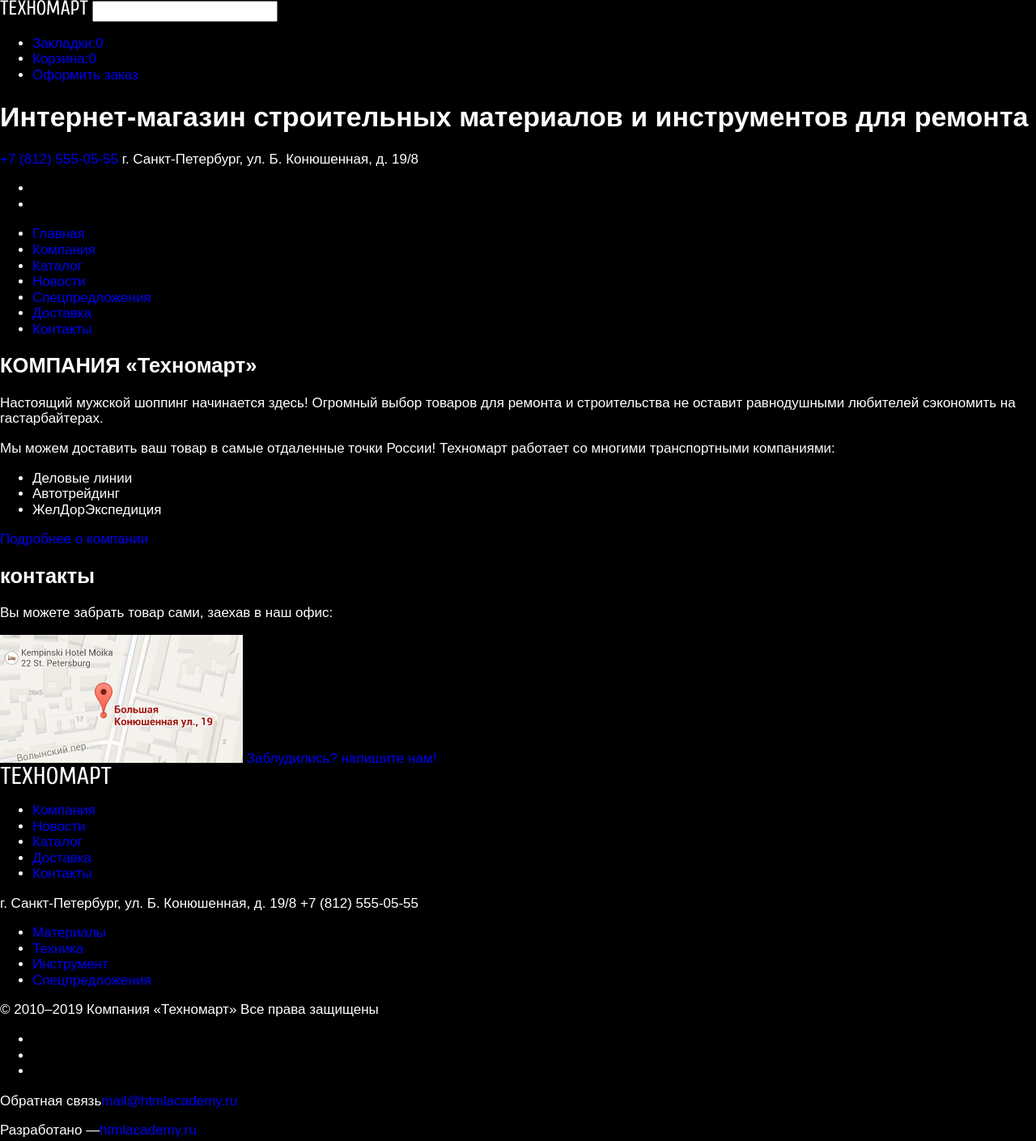
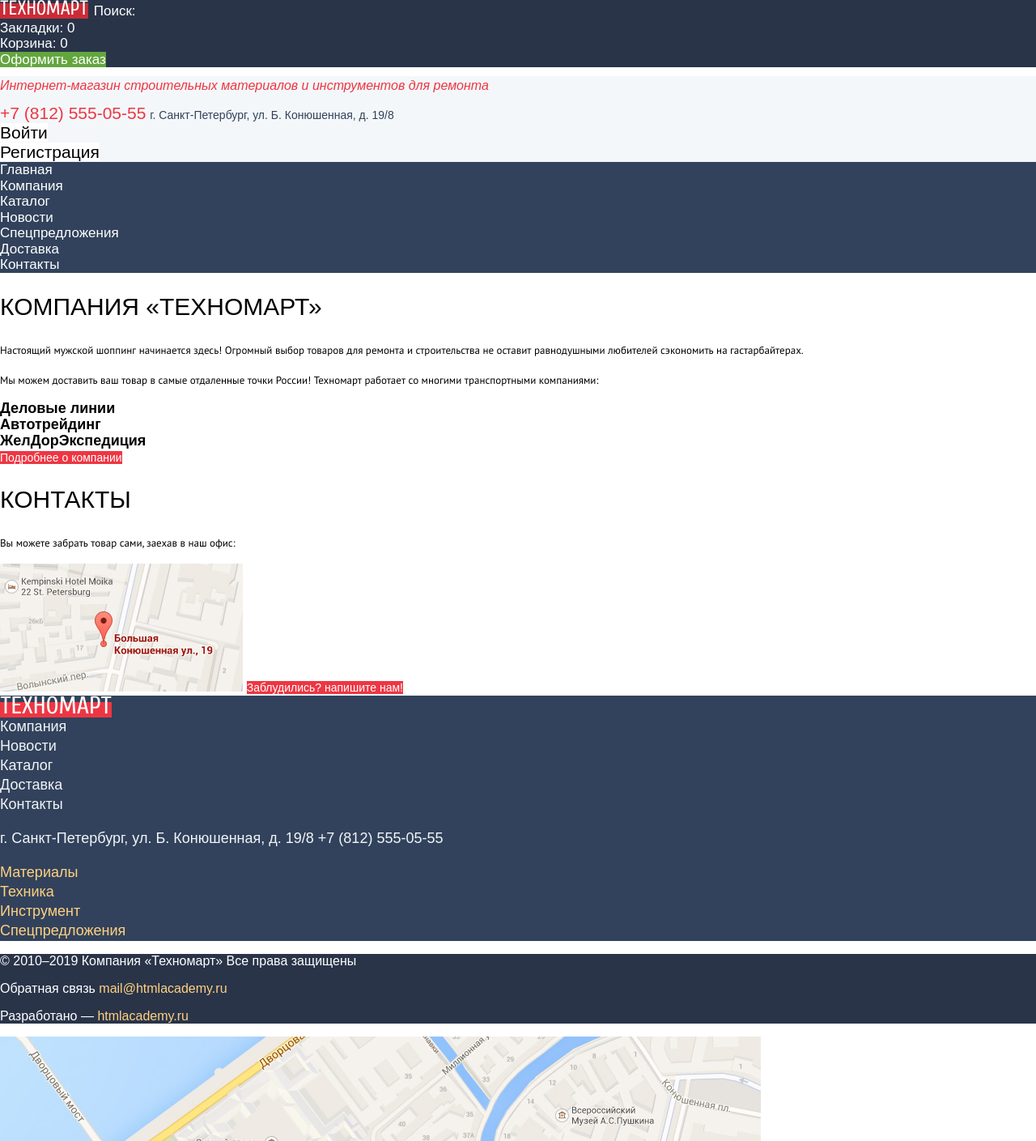
Before and after one commit to powe-hi/996825-technomart-25, a plain HTML site: page index.html in a window 1280 px wide. Shown: the top 1409 px of the page at 81% size. Drawn offline with Linux system fonts and the light colour scheme; a web font is replaced by a local one.

Commit message:
Сделал CSS (фоны, шрифты) для Index

```diff
--- a/css/style.css
+++ b/css/style.css
@@ -5,12 +5,288 @@ body {
     font-family: "Cuprum", Arial, sans-serif;
     font-size: 17px;
     color: #ffffff;
-
-    background: black;
+    background-color: #fff;
 }
 
 
 a {
     text-decoration: none;
+}
 
+.top-header {
+    background-color: #293449;
 }
+
+
+.logo-top {
+    background-color: #ee3643;
+}
+
+.logo-top:hover, .logo-top:focus {
+    background-color: #ca2c37;
+}
+
+.logo-top:active {
+    background-color: #ba2732;
+}
+
+.search {
+    background-color: #293449;
+    border: 0px;
+}
+
+.search:hover {
+    background-color: #212a3a;
+}
+
+.search:focus {
+    background-color: #fff;
+}
+
+.search::placeholder {
+    color: white;
+}
+
+
+.top-header-list {
+    list-style: none;
+    margin: 0;
+    padding: 0;
+}
+
+.h-buton {
+    color: #fff;
+}
+
+.h-buton:active {
+    color: rgba(255, 255, 255, 0.6);
+}
+
+.make-order {
+    background-color: #63a63e;
+}
+
+.make-order:hover, .make-order:focus {
+    background-color: #5fbb2d;
+}
+
+.make-order:active {
+    background-color: #518534;
+}
+
+
+        /* HEADER END   */
+
+
+.top-section {
+    background-color: #f4f7f9;
+}
+
+.top-section h1 {
+    font-style: italic;
+    color: #ee3643;
+    font-size: 16px;
+    line-height: 23px;
+    font-weight: normal;
+}
+
+
+.phone-number {
+    font-size: 21px;
+    color: #ee3643;
+}
+
+.location-address {
+    font-size: 14px;
+    color: #32425c;
+}
+
+.in-up-list {
+    list-style: none;
+    margin: 0;
+    padding: 0;
+}
+
+.in-up-list a {
+    font-size: 21px;
+    color: #000;
+    background-color: #fff;
+}
+
+.in-up-list a:hover, .in-up-list a:focus {
+    color: #ee3643;
+}
+
+.in-up-list a:active {
+    color: rgba(0, 0, 0, 0.3);
+}
+
+
+.top-menu {
+    background-color: #32425c;
+}
+
+.top-menu-list {
+    list-style: none;
+    margin: 0;
+    padding: 0;
+}
+
+.top-menu-list a {
+    color: white;
+}
+
+.top-menu-list a:hover, .top-menu-list a:focus{
+    background-color: #293449;
+}
+
+.top-menu-list a:active {
+    color: #f1f5f7;
+    background-color: #1d2739;
+}
+
+        /*   TOP-SECTION END     */
+
+.about-us h2{
+    font-size: 30px;
+    color: #000;
+    font-weight: normal;
+    text-transform: uppercase;
+}
+
+.about-us p {
+    font-family: "PT Sans", Arial, sans-serif;
+    color: #000;
+    font-size: 13px;
+    line-height: 1.85;
+}
+
+
+.partnership-list {
+    list-style: none;
+    margin: 0;
+    padding: 0;
+}
+
+.partnership-list li {
+    font-size: 18px;
+    color: #000000;
+    line-height: 1.11;
+    font-weight: 600;
+}
+
+
+.red-button {
+    font-size: 14px;
+    line-height: 1.29;
+    color: #fff;
+    background-color: #ee3643;
+}
+
+
+            /*    ABOUT-US END    */
+
+
+.bot-nav {
+    background-color: #32425c;
+}
+
+
+.logo-bot {
+    background-color: #ee3643;
+}
+
+.bot-menu-list1 {
+    list-style: none;
+    margin: 0;
+    padding: 0;
+}
+
+.bot-menu-list1 a {
+    font-size: 18px;
+    line-height: 1.33;
+    color: #f1f5f7;
+}
+
+.bot-menu-list1 a:hover, .bot-menu-list1 a:focus {
+    text-decoration: underline;
+}
+
+.bot-menu-list1 a:active {
+    color: rgba(241, 245, 247, 0.5);
+}
+
+
+.bottom-location-address {
+    font-size: 18px;
+    line-height: 1.33;
+    color: #f1f5f7;
+}
+
+.bot-menu-list2 {
+    list-style: none;
+    margin: 0;
+    padding: 0;
+}
+
+.bot-menu-list2 a {
+    font-size: 18px;
+    line-height: 1.33;
+    color: #ffd180;
+}
+
+.bot-menu-list2 a:hover, .bot-menu-list1 a:focus {
+    text-decoration: underline;
+}
+
+.bot-menu-list2 a:active {
+    color: rgba(255, 209, 128, 0.5);
+}
+
+
+            /*   BOT-NAV END     */
+
+
+
+footer {
+    background-color: #293449;
+}
+
+.copyright {
+    font-size: 16px;
+    line-height: 1.13;
+    color: #ffffff;
+}
+
+.social-list {
+    list-style: none;
+    margin: 0;
+    padding: 0;
+}
+
+
+.social-list social {
+    background-color: #212a3a;
+}
+
+.social-list social:hover, .social-list a:focus, .social-list a:active {
+    background-color: #ee3643;
+}
+
+
+.mail-site {
+    font-size: 16px;
+    line-height: 1.13;
+}
+
+.mail-site a {
+    color: #ffd180;
+}
+
+.mail-site a:hover, .mail-site a:focus {
+    text-decoration: underline;
+}
+
+.mail-site a:active {
+    color: #ee3643;
+}
--- a/index.html
+++ b/index.html
@@ -10,11 +10,11 @@
   <body>
      <header class="top-header">
          <a class="logo-top" href="#"><img src="img/invalid-name.svg" alt="Техномарт" width="109" height ="19"></a>
-             <input class="search" type="text">
+         <input class="search" type="text" placeholder="Поиск:">
          <ul class="top-header-list">
-             <li><a class="h-buton bookmark" href="#">Закладки:<span class="bookmark-indicator">0</span></a></li>
-             <li><a class="h-buton basket" href="#">Корзина:0</a></li>
-             <li><a class="make-order" href="#">Оформить заказ</a></li>
+             <li><a class="h-buton bookmark" href="#">Закладки: 0</a></li>
+             <li><a class="h-buton basket" href="#">Корзина: 0</a></li>
+             <li><a class="h-buton make-order" href="#">Оформить заказ</a></li>
          </ul>
      </header>
 
@@ -32,8 +32,8 @@
 
        <div class="wrap-in-up">
             <ul class="in-up-list">
-                <li><a class="log-in" href="#"></a></li>
-                <li><a class="sign-up" href="#"></a></li>
+                <li><a class="log-in" href="#">Войти</a></li>
+                <li><a class="sign-up" href="#">Регистрация</a></li>
             </ul>
        </div>
 
@@ -61,32 +61,31 @@
     <section class="about-us">
 
         <div class="wrap-company">
-            <h2 class="title-company">КОМПАНИЯ «Техномарт»</h2>
+            <h2 class="title-company">Компания «Техномарт»</h2>
             <p>Настоящий мужской шоппинг начинается здесь! Огромный выбор товаров для ремонта и строительства не оставит равнодушными любителей сэкономить на гастарбайтерах.
             </p>
             <p>Мы можем доставить ваш товар в самые отдаленные точки России!
                Техномарт работает со многими транспортными компаниями:
             </p>
-            <ul>
+            <ul class="partnership-list">
                 <li>Деловые линии</li>
                 <li>Автотрейдинг</li>
                 <li>ЖелДорЭкспедиция</li>
             </ul>
-            <a class="small-red-button" href="#">Подробнее о компании</a>
+            <a class="small red-button" href="#">Подробнее о компании</a>
         </div>
 
         <div class="wrap-contacs">
-            <h2 class="title-contacts">контакты</h2>
+            <h2 class="title-contacts">Контакты</h2>
             <p>Вы можете забрать товар сами, заехав в наш офис:</p>
             <a href="#"><img src="img/map.jpg" alt="Наше расположение на карте" width="300" height="158"></a>
-            <a class="long-red-button" href="#">Заблудились? напишите нам!</a>
+            <a class="long red-button" href="#">Заблудились? напишите нам!</a>
         </div>
 
 
     </section>
 
     <section class="bot-nav">
-
        <div class="wrap-bot-nav-line1">
             <a class="logo-bot" href="#"><img src="img/invalid-name-footer.svg" alt="Техномарт" width="138" height="23"></a>
             <ul class="bot-menu-list1">
@@ -98,7 +97,7 @@
             </ul>
        </div>
 
-       <div class="wrap-bot-nav-line1">
+       <div class="wrap-bot-nav-line2">
             <p class="bottom-location-address">г. Санкт-Петербург, ул. Б. Конюшенная, д. 19/8
                +7 (812) 555-05-55
             </p>
@@ -109,11 +108,9 @@
                 <li><a href="#">Спецпредложения</a></li>
             </ul>
        </div>
-
     </section>
 
     <footer>
-
         <p class="copyright">© 2010–2019 Компания «Техномарт»
                              Все права защищены
         </p>
@@ -123,10 +120,14 @@
             <li><a href="#" class="social insta" aria-label="Техномарт в инстаграме"></a></li>
         </ul>
 
-        <p>Обратная связь<a href="mailto:mail@htmlacademy.ru">mail@htmlacademy.ru</a></p>
-        <p>Разработано —<a href="https://htmlacademy.ru/intensive/htmlcss">htmlacademy.ru</a></p>
-
-
+        <div class="mail-site">
+            <p>Обратная связь
+            <a href="mailto:mail@htmlacademy.ru">mail@htmlacademy.ru</a>
+            </p>
+            <p>Разработано —
+            <a href="https://htmlacademy.ru/intensive/htmlcss">htmlacademy.ru</a>
+            </p>
+        </div>
     </footer>
 
 
```
Also changed, not shown: catalog.html (+23 -20 lines).
